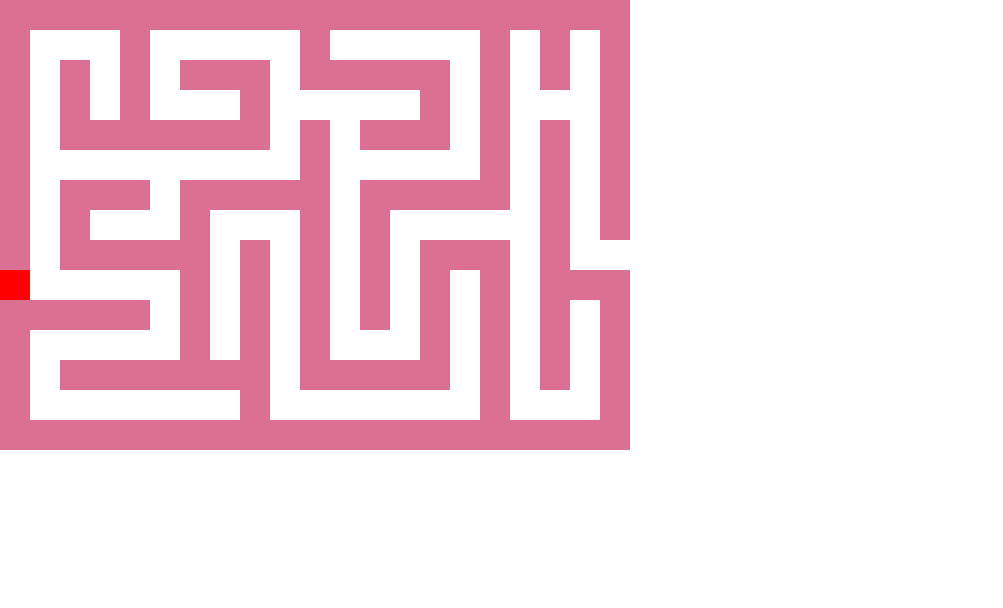
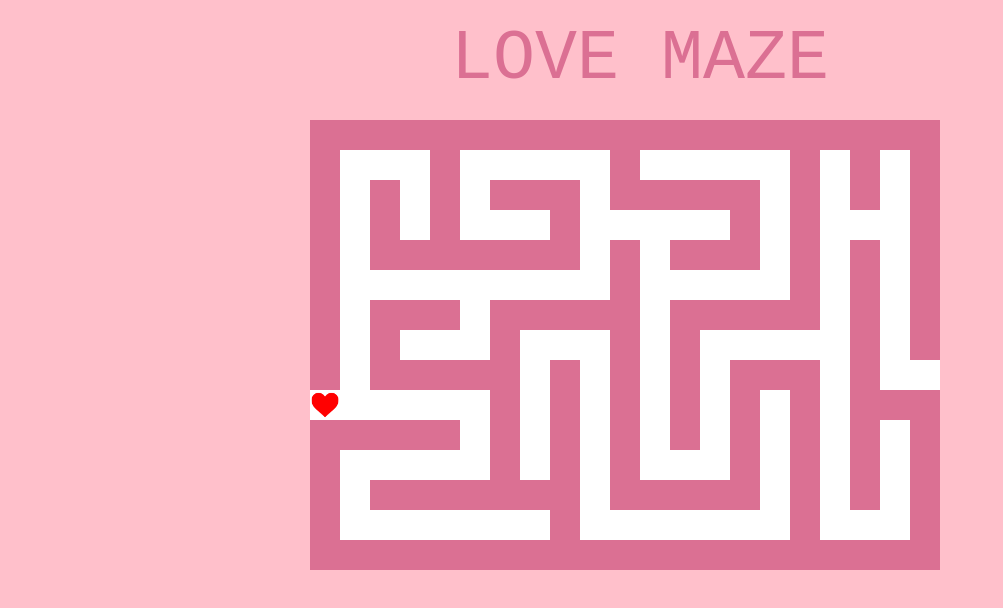
Before and after one commit to Kenzie-Academy-Brasil-Developers/entrega-labirinto-sprint-5-danielecalixto, a plain HTML site: page index.html in a window 1280 px wide. Shown: the whole page, without its empty margins (0-1003 px from the left). Drawn offline with Linux system fonts and the light colour scheme.

Commit message:
Adicionando estilizacao

```diff
--- a/index.html
+++ b/index.html
@@ -8,8 +8,11 @@
 </head>
 
 <body id="body">
-    <section id="maze"></section>
-    <div id="gamer"></div>
+    <h1>LOVE MAZE</h1>
+    <div id="game">
+        <section id="maze"></section>
+        <div id="gamer"></div>
+    </div>
     <script type="text/javascript" src="script.js"></script>
 </body>
 
--- a/script.js
+++ b/script.js
@@ -34,7 +34,7 @@ for (let i=0; i<map.length; i++) {
             div.classList.add("free");
         } else if (line[i] == "S") {
             div.classList.add("start");
-        } else if (line[i] == "S") {
+        } else if (line[i] == "F") {
             div.classList.add("final");
         }
         lineWall.appendChild(div);
@@ -59,6 +59,7 @@ function noWallAndWinner(map, keyName) {
     } else if (keyName == "ArrowLeft") {
         c -= 1;
     }
+    if (c>0 && c<=20) {
         if (map[l][c] == " ") {
             gamer = [l, c];
             result = true;
@@ -74,9 +75,10 @@ function noWallAndWinner(map, keyName) {
             result = true;
             let body = document.getElementById("body");
             const paragraph = document.createElement('p');
-        paragraph.innerText = "Vitória!!!";
+            paragraph.innerText = "VITÓRIA!";
             body.appendChild(paragraph);
         }
+    } else result = false;
     return result;
 }
 
--- a/style.css
+++ b/style.css
@@ -2,6 +2,26 @@
     width: 30px;
     height: 30px;
     background-color: palevioletred;
+}
+
+h1 {
+    margin: 0px;
+    margin-top: 20px;
+    font-family:OCR A Std, monospace;
+    font-size: 70px;
+    font-weight: 500;
+    padding: 0px;
+    color: palevioletred;
+    height: 100px;
+    text-align: center;
+}
+
+p {
+    font-family:OCR A Std, monospace;
+    color: red;
+    font-size: 40px;
+    font-weight: 500;
+    text-align: center;
 }
 
 .free {
@@ -30,14 +50,27 @@
     width: 30px;
     height: 30px;
     top: 270px;
-    background-color: red;
+    left: 0px;
+    background-color: white;
+    background-image: url(./images/220px-Heart_corazón.svg.png);
+    background-size: cover;
     position: absolute;
 }
 
 body {
     margin: 0px;
 }
+#game {
+    margin: 0 auto;
+    width: 660px;
+    position: relative;
+}
+
+.maze {
+
+}
 * {
+    background: pink;
     color: black;
     font-family: Arial, Helvetica, sans-serif;
     font-size: 20px;
```
Also changed, not shown: images/220px-Heart_corazón.svg.png (added). Lines whose indentation alone changed are shown as unchanged.
